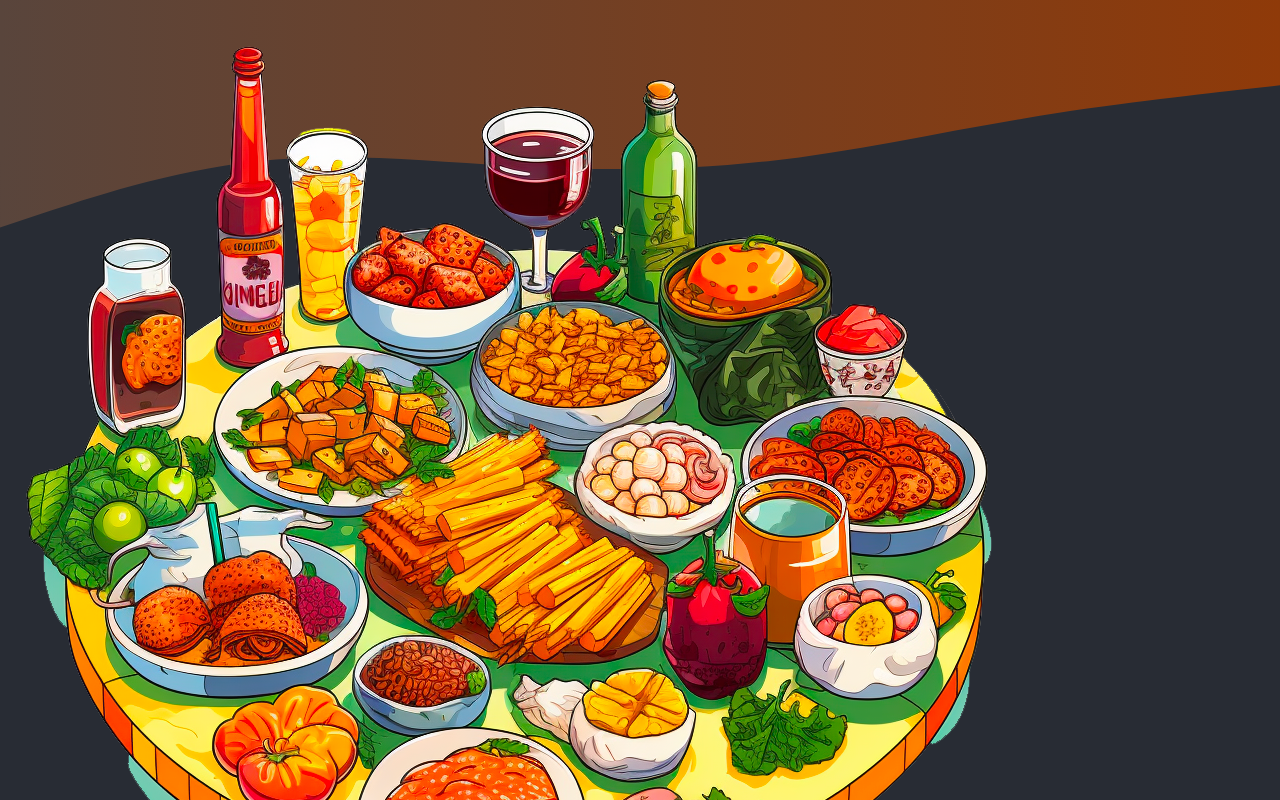
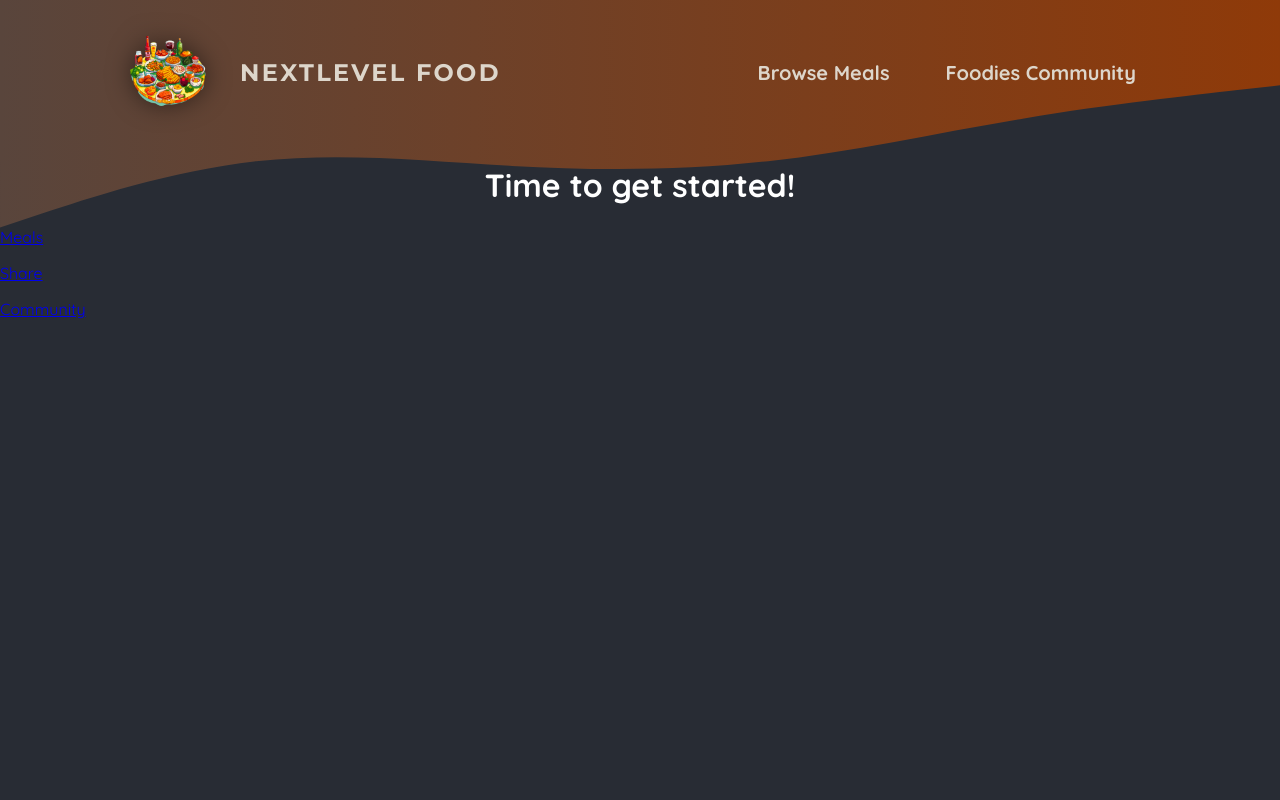
Before and after one commit to indahtheresia/section-26-2, a Next.js app: page / in a window 1280 px wide. Shown: the top 800 px of the page. Built offline with nearby package versions, Linux system fonts and the light colour scheme.

Commit message:
Style NextJS project: use CSS modules

```diff
--- a/components/main-header.js
+++ b/components/main-header.js
@@ -1,18 +1,18 @@
 import Link from "next/link";
 import logoImg from '@/assets/logo.png';
+import classes from './main-header.module.css';
 
 export default function MainHeader() {
-  return <header>
-    <Link href="/">
+  return <header className={classes.header}>
+    <Link className={classes.logo} href="/">
       <img src={logoImg.src} alt="A plate with food on it" />
+      NextLevel Food
     </Link>
 
-    <nav>
+    <nav className={classes.nav}>
       <ul>
         <li><Link href="/meals">Browse Meals</Link></li>
-      </ul>
-      <ul>
-      <li><Link href="/community">Foodies Community</Link></li>
+        <li><Link href="/community">Foodies Community</Link></li>
       </ul>
     </nav>
   </header>
--- /dev/null
+++ b/components/main-header.module.css
@@ -0,0 +1,67 @@
+.header {
+  display: flex;
+  justify-content: space-between;
+  align-items: center;
+  padding: 2rem 1rem;
+}
+
+@media (min-width: 768px) {
+  .header {
+    padding: 2rem 10%;
+  }
+}
+
+.nav ul {
+  list-style: none;
+  margin: 0;
+  padding: 0;
+  display: flex;
+  gap: 1.5rem;
+  /* font-family: 'Montserrat', sans-serif; */
+  font-size: 1.25rem;
+}
+
+.nav a {
+  text-decoration: none;
+  color: #ddd6cb;
+  font-weight: bold;
+  padding: 0.5rem 1rem;
+  border-radius: 0.5rem;
+}
+
+.nav a:hover,
+.nav a:active {
+  background: linear-gradient(90deg, #ff8a05, #f9b331);
+  background-clip: text;
+  -webkit-background-clip: text;
+  -webkit-text-fill-color: transparent;
+  text-shadow: 0 0 18px rgba(248, 190, 42, 0.8);
+}
+
+.active {
+  background: linear-gradient(90deg, #ff8a05, #f9b331);
+  background-clip: text;
+  -webkit-background-clip: text;
+  -webkit-text-fill-color: transparent;
+}
+
+.logo {
+  display: flex;
+  align-items: center;
+  justify-content: center;
+  gap: 2rem;
+  text-decoration: none;
+  color: #ddd6cb;
+  font-weight: bold;
+  font-family: 'Montserrat', sans-serif;
+  letter-spacing: 0.15rem;
+  text-transform: uppercase;
+  font-size: 1.5rem;
+}
+
+.logo img {
+  width: 5rem;
+  height: 5rem;
+  object-fit: contain;
+  filter: drop-shadow(0 0 0.75rem rgba(0, 0, 0, 0.5));
+}
```
